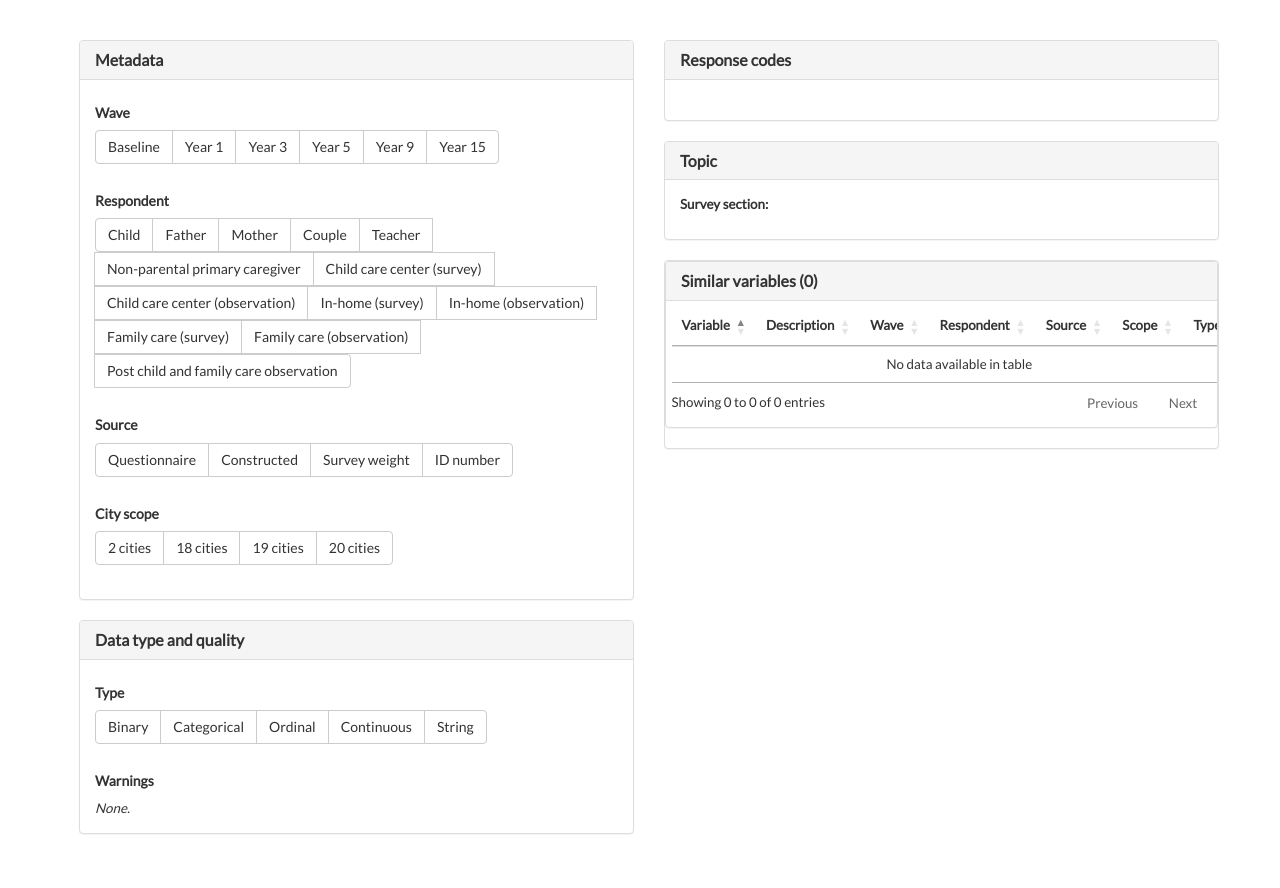
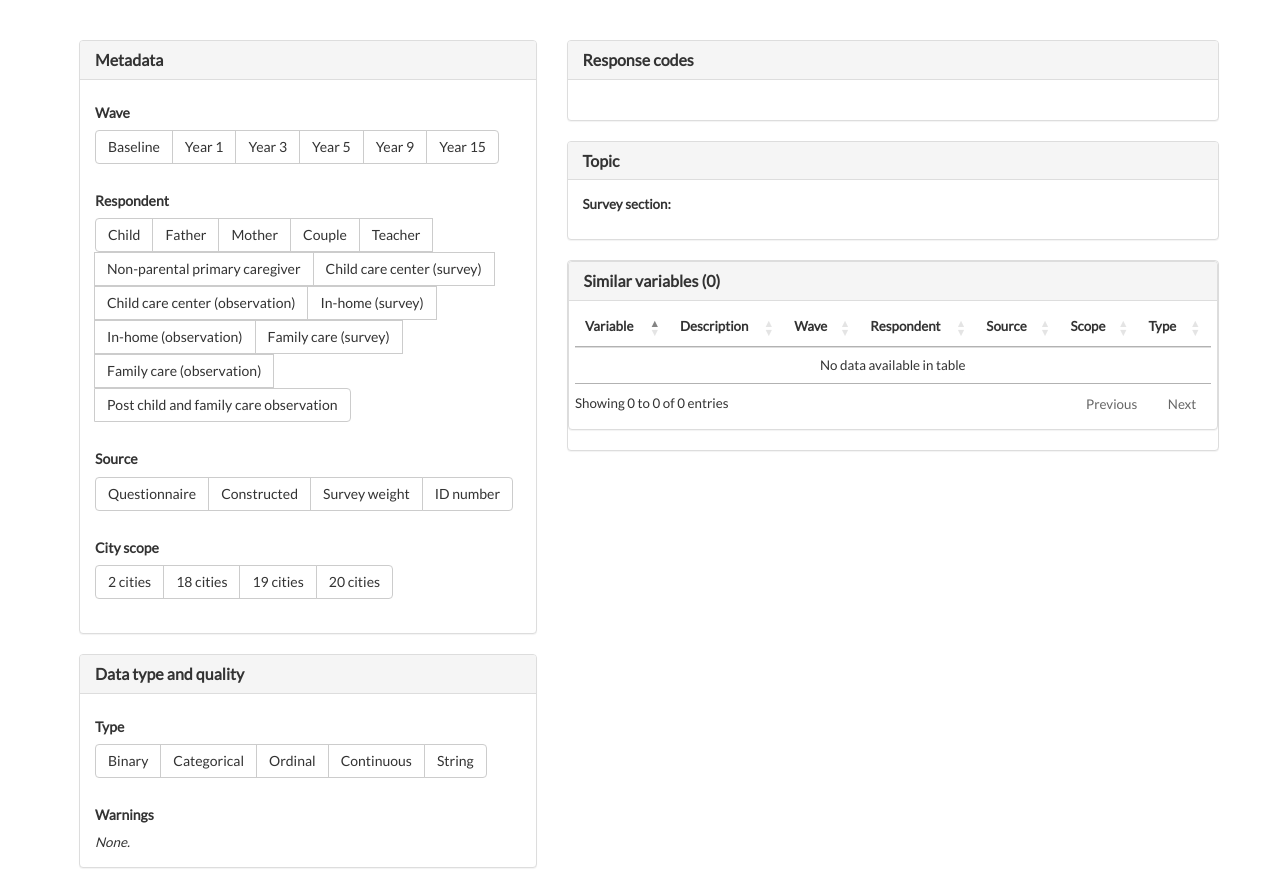
Before and after one commit to fragilefamilieschallenge/metadata_app, a Flask app: template templates/variable.html in a window 1280 px wide. Shown: the part 52-940 px from the top of the page. Before the commit the page ends 886 px from the top, so only its background shows below. Run offline with Flask 2, Linux system fonts and the light colour scheme; the template is opened without the code that fills it, so the values that code supplies are empty; some libraries are stand-ins or nearby versions.

Commit message:
Small stylistic edit to variable display

```diff
--- a/templates/variable.html
+++ b/templates/variable.html
@@ -17,7 +17,7 @@
     </div>
 
     <div class="row">
-        <div class="col-md-6">
+        <div class="col-md-5">
             <!-- Variable metadata -->
             <div class="panel panel-default">
                 <div class="panel-heading">
@@ -125,7 +125,7 @@
             </div>
         </div>
 
-        <div class="col-md-6">
+        <div class="col-md-7">
             <!-- Responses -->
             <div class="panel panel-default">
                 <div class="panel-heading">
@@ -171,15 +171,7 @@
 
             <!-- Related variables -->
             <div class="panel panel-default">
-                <!-- <div class="panel-heading">
-                    <h4 class="panel-title">
-                        <a role="button" data-toggle="collapse" href="#collapse_related">
-                            Related variables
-                        </a>
-                    </h4>
-                </div> -->
                 <div id="collapse_related" class="panel-collapse collapse in" role="tabpanel">
-
                     <div class="panel panel-default">
                         <div class="panel-heading">
                             <h4 class="panel-title">Similar variables ({{results|length}})</h4>
@@ -215,34 +207,9 @@
                             </table>
                         </div>
                     </div>
-
-                    <!-- <table class="table table-hover">
-                        <tr>
-                            <th>Variable</th>
-                            <th>Description</th>
-                            <th>Wave</th>
-                            <th>Respondent</th>
-                            <th>Source</th>
-                            <th>Scope</th>
-                            <th>Type</th>
-                        </tr>
-                        {% for var in neighbors %}
-                            {% if var.name != var_data.name %}
-                            <tr>
-                                <td><a href="{{ url_for('var_page', varname = var.name) }}">{{var.name}}</a></td>
-                                <td>{{var.varlab}}</td>
-                                <td><span class="label label-success">{{var.wave}}</span></td>
-                                <td><span class="label label-success">{{var.respondent}}</span></td>
-                                <td><span class="label label-success">{{var.data_source}}</span></td>
-                                <td><span class="label label-success">{{var.scope}}</span></td>
-                                <td><span class="label label-success">{{var.data_type}}</span></td>
-                            </tr>
-                            {% endif %}
-                        {% endfor %}
-                    </table> -->
-
                 </div>
             </div>
+
         </div>
     </div>
 </div>
```
